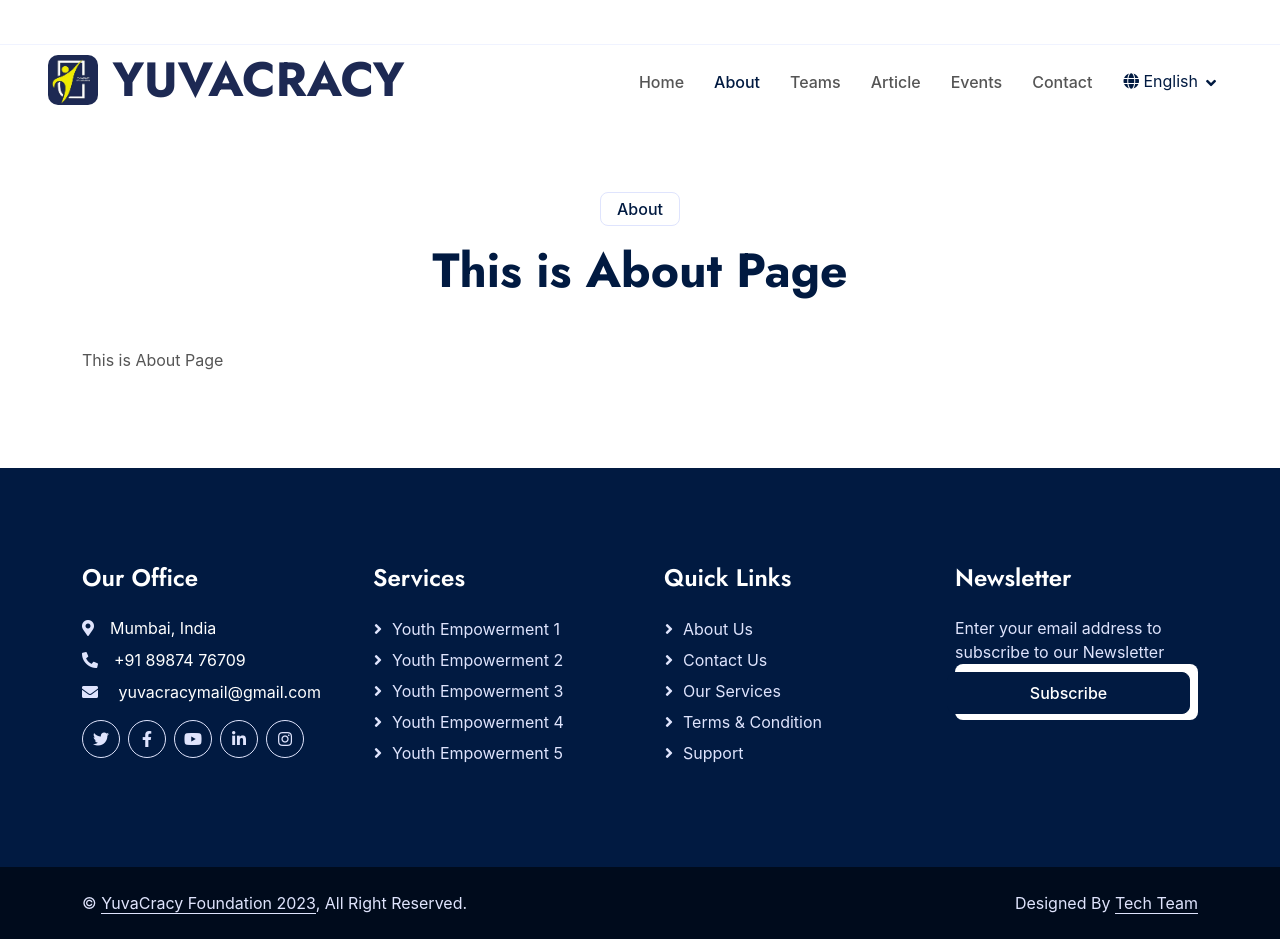
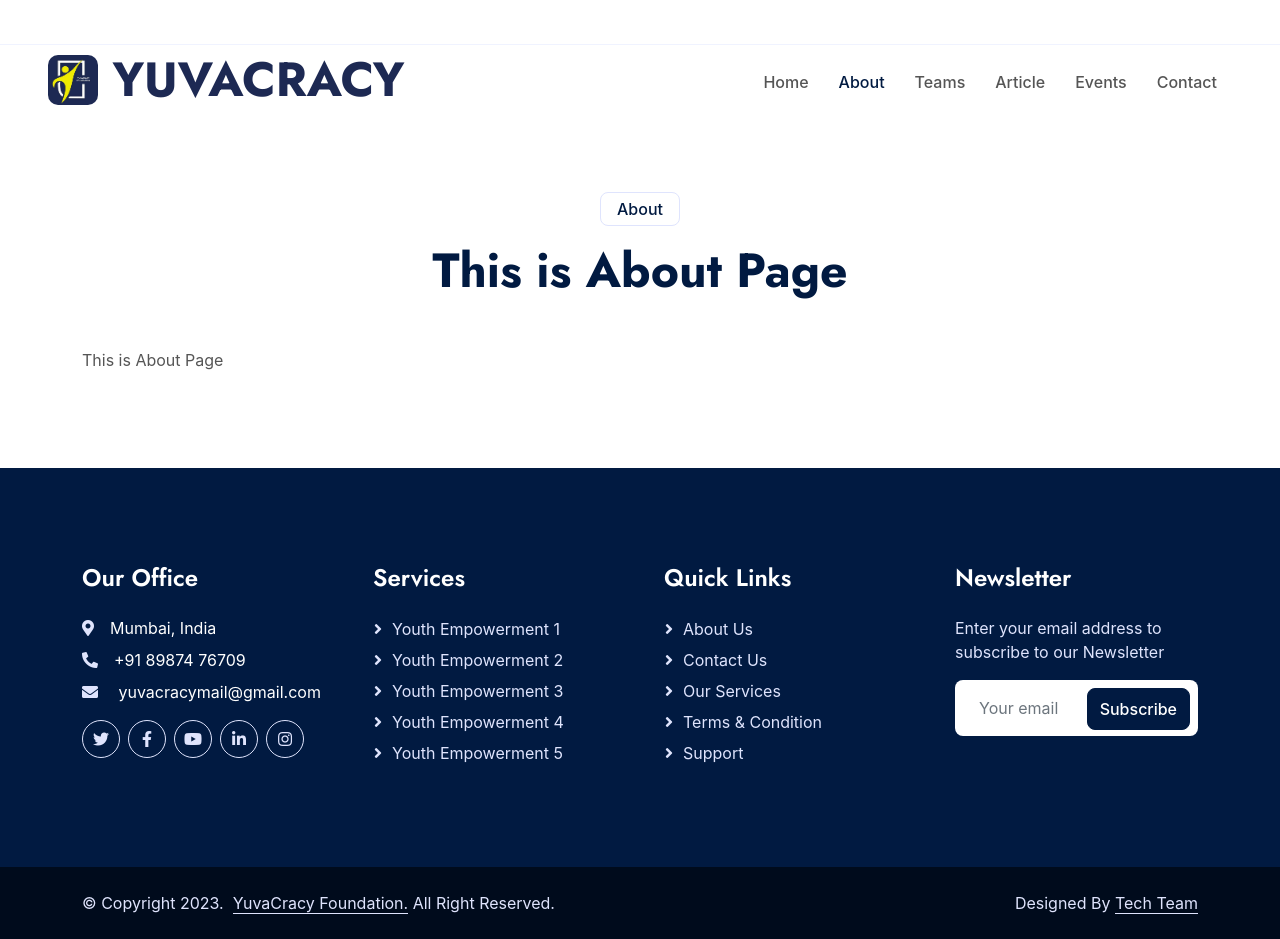
Before and after one commit to Abdev1205/YuvaCracy_Frontend, a React (Create React App) app: page /about in a window 1280 px wide. Built offline with nearby package versions, Linux system fonts and the light colour scheme; a web font is replaced by a local one.

Commit message:
Fixed NavBar Issue

```diff
--- a/src/components/Footer.jsx
+++ b/src/components/Footer.jsx
@@ -44,8 +44,8 @@ export class footer extends PureComponent {
                 <div className="col-lg-3 col-md-6">
                     <h4 className="text-white mb-4">Newsletter</h4>
                     <p />Enter your email address to subscribe to our Newsletter
-                    <div className="position-relative w-100">
-                        <input className="form-control bg-white border-0 w-100 py-3 ps-4 pe-5" type="text"
+                    <div className="position-relative w-100 mt-3">
+                        <input className="form-control bg-white border-0 w-100 py-3 ps-4 pe-5" type="email"
                             placeholder="Your email" />
                         <button type="button"
                             className="btn btn-dark py-2 position-absolute top-0 end-0 mt-2 me-2"><a href="/#sub" className='text-white'>Subscribe</a></button>
@@ -58,7 +58,7 @@ export class footer extends PureComponent {
         <div class="container">
             <div class="row">
                 <div class="col-md-6 text-center text-md-start mb-3 mb-md-0">
-                    &copy; <a class="border-bottom" href="#">YuvaCracy Foundation 2023</a>, All Right Reserved.
+                    &copy; Copyright 2023. &nbsp;<a class="border-bottom" href="#">YuvaCracy Foundation.</a> All Right Reserved.
                 </div>
                 <div class="col-md-6 text-center text-md-end">
                     Designed By <a class="border-bottom" href="#">Tech Team</a>
--- a/src/components/NavBar.jsx
+++ b/src/components/NavBar.jsx
@@ -34,14 +34,6 @@ function navBar() {
                     <NavLink to="/events" className="nav-item nav-link">Events</NavLink>
                     <NavLink to="/contact" className="nav-item nav-link">Contact</NavLink>
                 </div>
-                <div className="nav-item dropdown">
-                        <a href="#" class="nav-link dropdown-toggle text-dark" data-bs-toggle="dropdown"><i className="fa fa-globe text-dark"></i> English</a>
-                        <div class="dropdown-menu border-light m-0">
-                            <a href="" class="dropdown-item">Hindi</a>
-                            <a href="" class="dropdown-item">German</a>
-                            <a href="" class="dropdown-item">French</a>
-                        </div>
-                    </div>
             </div>
         </nav>
         </div>
--- a/src/index.css
+++ b/src/index.css
@@ -47,17 +47,6 @@ code {
 .container-upper-content2 > p{
   color: #a9a9a9;
   font-size: 1rem;
-}
-
-button{
-  padding: 1rem;
-  border-radius: 10px;
-  border: none;
-  width: 100%;
-  margin: .5rem 0 .5rem 0;
-  font-weight: 700;
-  color: #fff;
-  cursor: pointer;
 }
 
 #colored-button{
```
